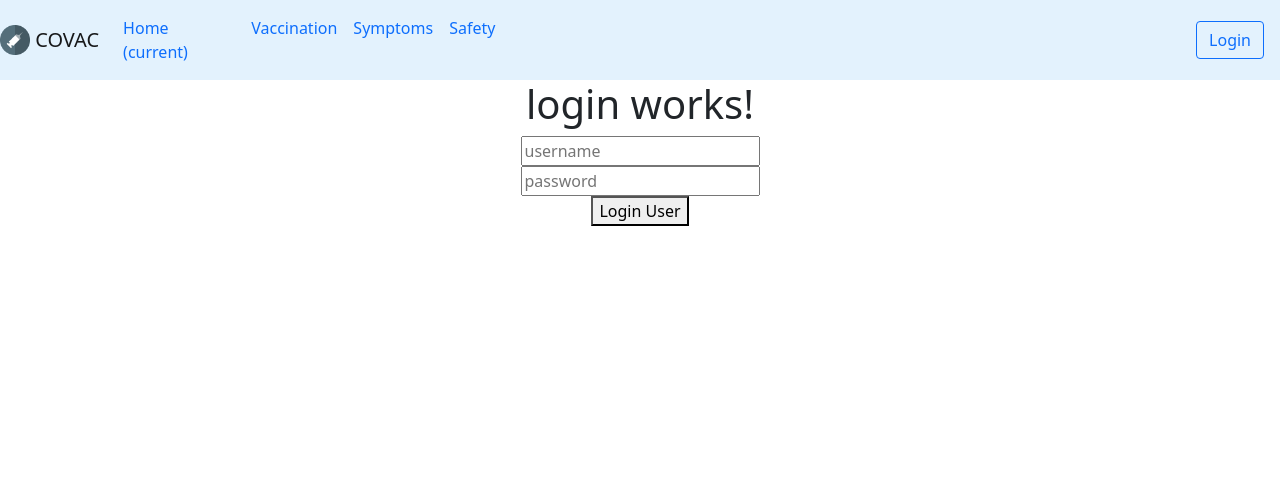
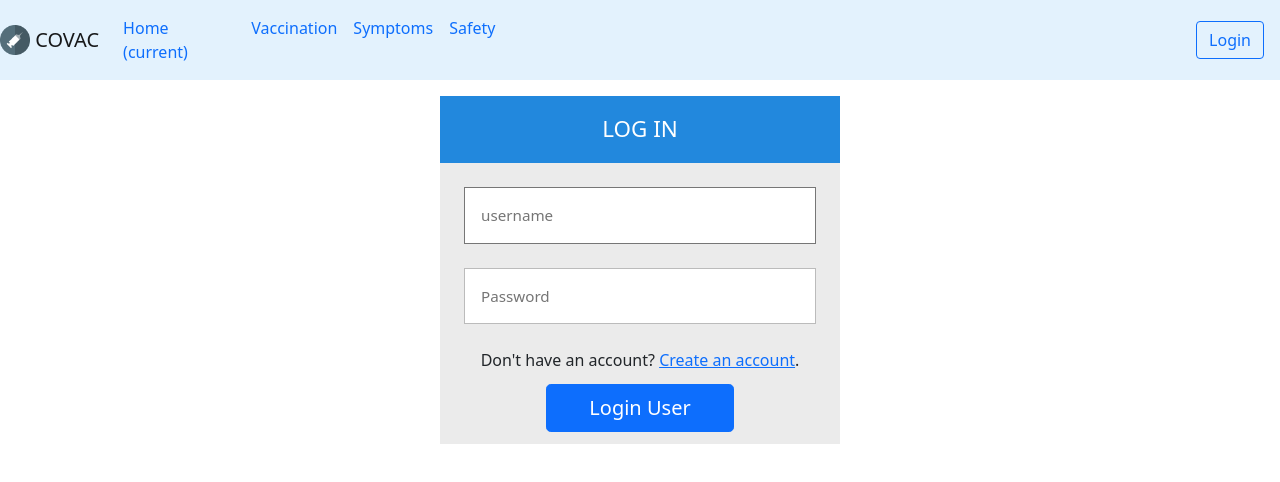
Before and after one commit to GBesta/covac, an Angular app in the folder frontend/covac-angular/: page /login in a window 1280 px wide. Shown: the top 482 px of the page. Built offline with nearby package versions, Linux system fonts and the light colour scheme.

Commit message:
add login and register design

```diff
--- a/frontend/covac-angular/src/app/login/login.component.css
+++ b/frontend/covac-angular/src/app/login/login.component.css
@@ -0,0 +1,67 @@
+@import url(https://fonts.googleapis.com/css?family=Open+Sans:400,700);
+
+body {
+  background: #456;
+  font-family: 'Open Sans', sans-serif;
+}
+
+.login {
+  width: 400px;
+  margin: 16px auto;
+  font-size: 16px;
+}
+
+.login-header,
+.login p {
+  margin-top: 0;
+  margin-bottom: 0;
+}
+
+.login-header {
+  background: #28d;
+  padding: 20px;
+  font-size: 1.4em;
+  font-weight: normal;
+  text-align: center;
+  text-transform: uppercase;
+  color: #fff;
+}
+
+.login-container {
+  background: #ebebeb;
+  padding: 12px;
+}
+
+.login p {
+  padding: 12px;
+}
+
+.login input {
+  box-sizing: border-box;
+  display: block;
+  width: 100%;
+  border-width: 1px;
+  border-style: solid;
+  padding: 16px;
+  outline: 0;
+  font-family: inherit;
+  font-size: 0.95em;
+}
+
+.login input[type="email"],
+.login input[type="password"] {
+  background: #fff;
+  border-color: #bbb;
+  color: #555;
+}
+
+
+.login input[type="email"]:focus,
+.login input[type="password"]:focus {
+  border-color: #888;
+}
+
+
+.login input[type="submit"]:focus {
+  border-color: #05a;
+}
--- a/frontend/covac-angular/src/app/login/login.component.html
+++ b/frontend/covac-angular/src/app/login/login.component.html
@@ -1,8 +1,13 @@
-<div style="text-align:center">
-    <h1>
-        login works!
-    </h1>
-        <input [(ngModel)]="input.username" placeholder="username"><br>
-        <input [(ngModel)]="input.password" placeholder="password" type="password"><br>
-        <button (click)="onLogin()">Login User</button><br>
+<div class="login">
+
+  <h2 class="login-header">Log in</h2>
+
+  <form class="login-container">
+    <p><input [(ngModel)]="input.username" [ngModelOptions]="{standalone: true}" placeholder="username"></p>
+    <p><input [(ngModel)]="input.password" [ngModelOptions]="{standalone: true}" type="password" placeholder="Password"></p>
+    <p class="text-center">Don't have an account? <a href="/register">Create an account</a>.</p>
+    <div class="d-grid gap-2 col-6 mx-auto">
+        <button (click)="onLogin()" class="btn btn-primary btn-lg">Login User</button>
+    </div>
+  </form>
 </div>
--- a/frontend/covac-angular/src/app/register/register.component.css
+++ b/frontend/covac-angular/src/app/register/register.component.css
@@ -0,0 +1,67 @@
+@import url(https://fonts.googleapis.com/css?family=Open+Sans:400,700);
+
+body {
+  background: #456;
+  font-family: 'Open Sans', sans-serif;
+}
+
+.login {
+  width: 400px;
+  margin: 16px auto;
+  font-size: 16px;
+}
+
+.login-header,
+.login p {
+  margin-top: 0;
+  margin-bottom: 0;
+}
+
+.login-header {
+  background: #28d;
+  padding: 20px;
+  font-size: 1.4em;
+  font-weight: normal;
+  text-align: center;
+  text-transform: uppercase;
+  color: #fff;
+}
+
+.login-container {
+  background: #ebebeb;
+  padding: 12px;
+}
+
+.login p {
+  padding: 12px;
+}
+
+.login input {
+  box-sizing: border-box;
+  display: block;
+  width: 100%;
+  border-width: 1px;
+  border-style: solid;
+  padding: 16px;
+  outline: 0;
+  font-family: inherit;
+  font-size: 0.95em;
+}
+
+.login input[type="email"],
+.login input[type="password"] {
+  background: #fff;
+  border-color: #bbb;
+  color: #555;
+}
+
+
+.login input[type="email"]:focus,
+.login input[type="password"]:focus {
+  border-color: #888;
+}
+
+
+.login input[type="submit"]:focus {
+  border-color: #05a;
+}
--- a/frontend/covac-angular/src/app/register/register.component.html
+++ b/frontend/covac-angular/src/app/register/register.component.html
@@ -1,4 +1,4 @@
-<div style="text-align:center">
+<!-- <div style="text-align:center">
     <h1>
         register works!
     </h1>
@@ -6,4 +6,18 @@
         <input [(ngModel)]="register.password" placeholder="password" type="password"><br>
         <input [(ngModel)]="register.email" placeholder="email"><br>
         <button (click)="registerUser()">Register User</button><br>
-</div>
+</div> -->
+<div class="login">
+
+    <h2 class="login-header">Register</h2>
+
+    <form class="login-container">
+      <p><input [(ngModel)]="register.username" [ngModelOptions]="{standalone: true}" placeholder="username"></p>
+      <p><input [(ngModel)]="register.password" [ngModelOptions]="{standalone: true}" type="password" placeholder="Password"></p>
+      <p><input [(ngModel)]="register.email" [ngModelOptions]="{standalone: true}" placeholder="email"></p>
+      <p class="text-center">Already registered? <a href="/login">Log In</a>.</p>
+      <div class="d-grid gap-2 col-6 mx-auto">
+          <button (click)="registerUser()" class="btn btn-primary btn-lg">Register User</button>
+      </div>
+    </form>
+  </div>
```
